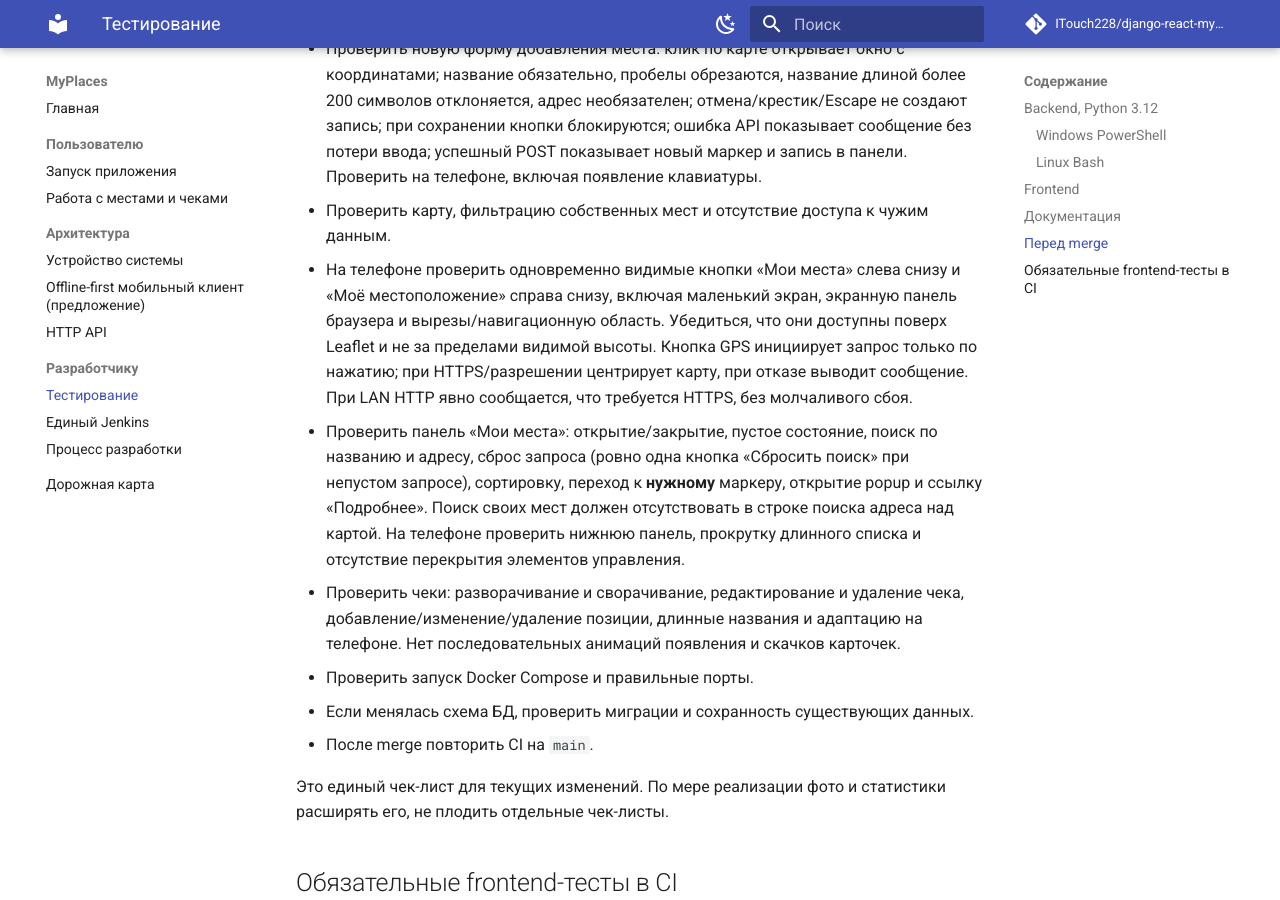
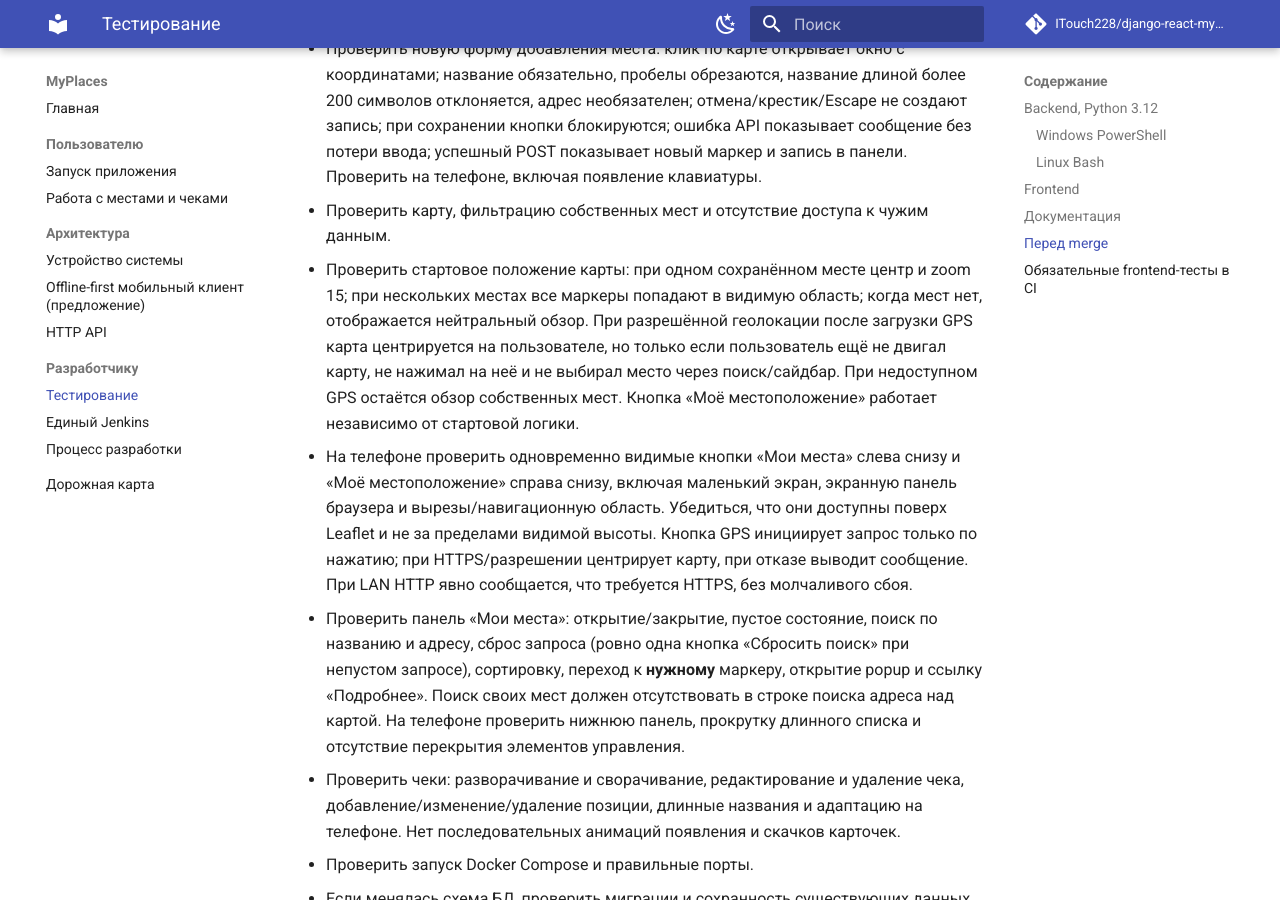
Before and after one commit to ITouch228/django-react-myplaces, an MkDocs documentation site: the page built from docs/testing.md, in a window 1280 px wide and 900 px high, scrolled down 1607 px. Built offline with MkDocs 1.6.1 and Material for MkDocs 9.7.7, drawn with Linux system fonts in a browser that asks for light colours; comment, search, counter and statistics services are not loaded.

Commit message:
docs(map): describe initial map positioning and fallback acceptance tests

```diff
--- a/docs/testing.md
+++ b/docs/testing.md
@@ -62,6 +62,7 @@ python -m mkdocs build --strict
 - Повторить основной сценарий: вход, создание места, создание чека с несколькими позициями, изменение и удаление.
 - Проверить новую форму добавления места: клик по карте открывает окно с координатами; название обязательно, пробелы обрезаются, название длиной более 200 символов отклоняется, адрес необязателен; отмена/крестик/Escape не создают запись; при сохранении кнопки блокируются; ошибка API показывает сообщение без потери ввода; успешный POST показывает новый маркер и запись в панели. Проверить на телефоне, включая появление клавиатуры.
 - Проверить карту, фильтрацию собственных мест и отсутствие доступа к чужим данным.
+- Проверить стартовое положение карты: при одном сохранённом месте центр и zoom 15; при нескольких местах все маркеры попадают в видимую область; когда мест нет, отображается нейтральный обзор. При разрешённой геолокации после загрузки GPS карта центрируется на пользователе, но только если пользователь ещё не двигал карту, не нажимал на неё и не выбирал место через поиск/сайдбар. При недоступном GPS остаётся обзор собственных мест. Кнопка «Моё местоположение» работает независимо от стартовой логики.
 - На телефоне проверить одновременно видимые кнопки «Мои места» слева снизу и «Моё местоположение» справа снизу, включая маленький экран, экранную панель браузера и вырезы/навигационную область. Убедиться, что они доступны поверх Leaflet и не за пределами видимой высоты. Кнопка GPS инициирует запрос только по нажатию; при HTTPS/разрешении центрирует карту, при отказе выводит сообщение. При LAN HTTP явно сообщается, что требуется HTTPS, без молчаливого сбоя.
 - Проверить панель «Мои места»: открытие/закрытие, пустое состояние, поиск по названию и адресу, сброс запроса (ровно одна кнопка «Сбросить поиск» при непустом запросе), сортировку, переход к **нужному** маркеру, открытие popup и ссылку «Подробнее». Поиск своих мест должен отсутствовать в строке поиска адреса над картой. На телефоне проверить нижнюю панель, прокрутку длинного списка и отсутствие перекрытия элементов управления.
 - Проверить чеки: разворачивание и сворачивание, редактирование и удаление чека, добавление/изменение/удаление позиции, длинные названия и адаптацию на телефоне. Нет последовательных анимаций появления и скачков карточек.
```
